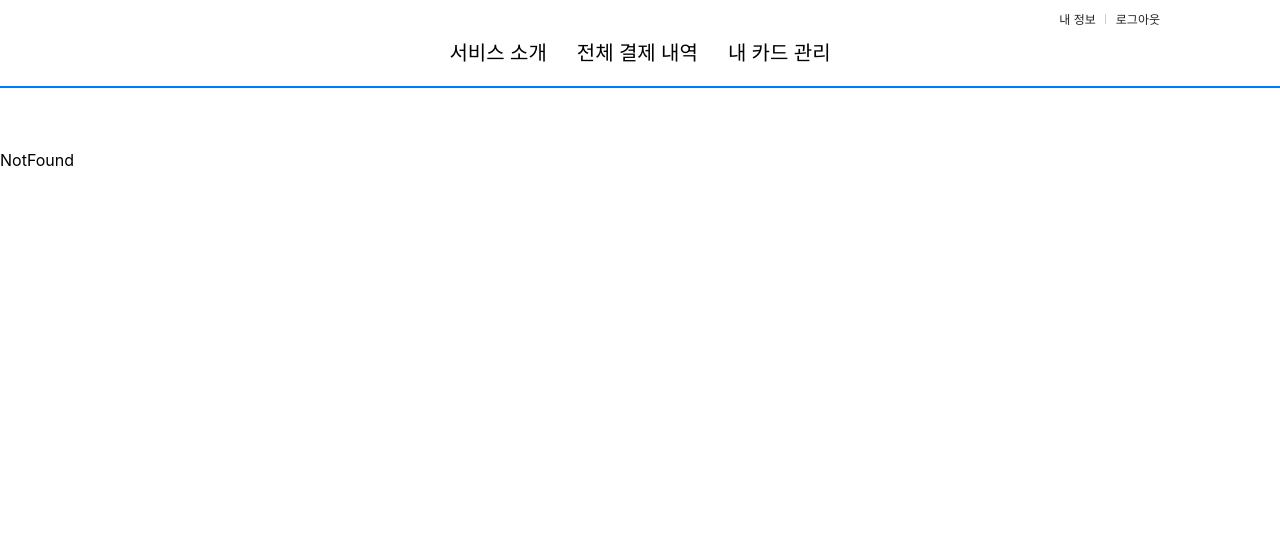
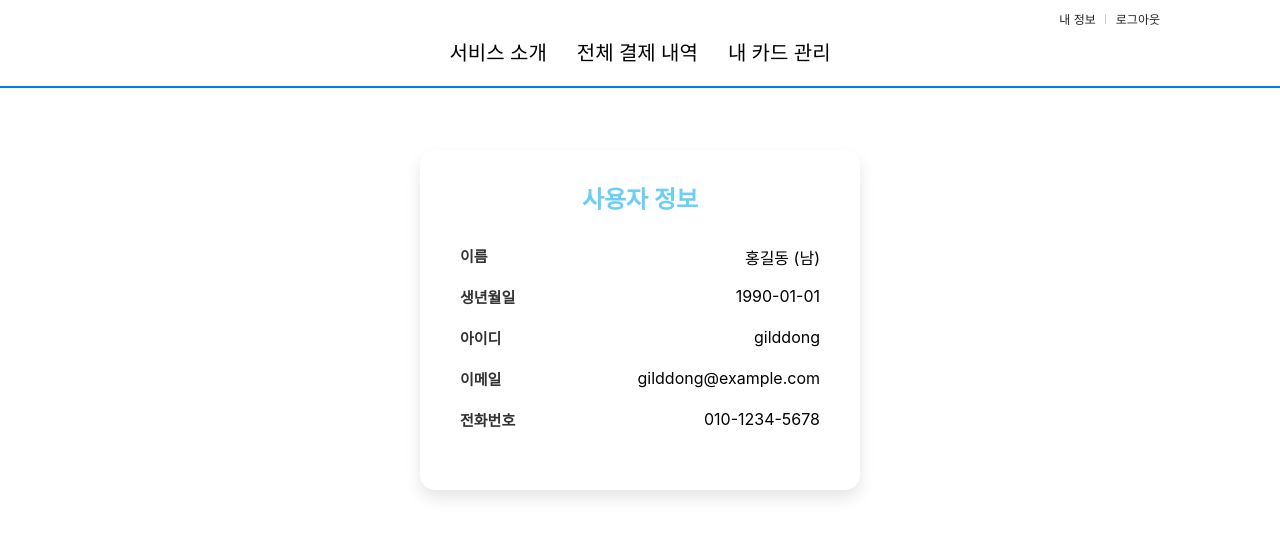
Before and after one commit to JudithHopps/Pay-milli, a React (Create React App) app: page /memberinfo in a window 1280 px wide. Shown: the top 536 px of the page. Built offline with nearby package versions, Linux system fonts and the light colour scheme; no server answers; sample sign-in values are in the browser's storage.

Commit message:
fix: user, auth => member

```diff
--- a/src/App.tsx
+++ b/src/App.tsx
@@ -2,10 +2,10 @@ import { BrowserRouter as Router, Routes, Route } from "react-router-dom";
 
 import NotFound from "pages/NotFound";
 import Main from "pages/Main";
-import Signup from "pages/auth/Signup";
-import Login from "pages/auth/Login";
-import Logout from "pages/auth/Logout";
-import UserInfo from "pages/auth/UserInfo";
+import Signup from "pages/member/Signup";
+import Login from "pages/member/Login";
+import Logout from "pages/member/Logout";
+import MemberInfo from "pages/member/MemberInfo";
 import NavBar from "components/layout/NavBar";
 import Payment from "pages/payment/Payment";
 import RefundProcess from "pages/refund/RefundProcess";
@@ -25,7 +25,7 @@ function App() {
             <Route path="/signup" element={<Signup />} />
             <Route path="/login" element={<Login />} />
             <Route path="/logout" element={<Logout />} />
-            <Route path="/userinfo" element={<UserInfo />} />
+            <Route path="/memberinfo" element={<MemberInfo />} />
             <Route path="/payment" element={<Payment />} />
             <Route path="/refund" element={<RefundProcess />} />
             <Route path="/cardmanagement" element={<CardManagementPage />} />
--- a/src/api/authApi.ts
+++ b/src/api/memberApi.ts
@@ -1,16 +1,16 @@
 import axiosInstance from "./axiosInstance";
-import { SignupFormData, LoginFormData } from "../types/authTypes";
+import { SignupFormData, LoginFormData } from "../types/memberTypes";
 
 // 회원가입 API
 export const signup = async (formData: SignupFormData) => {
-  const response = await axiosInstance.post("/user/join", formData);
+  const response = await axiosInstance.post("/member/join", formData);
   return response.data;
 };
 
 // 로그인 API
 export const login = async (formData: LoginFormData) => {
   const response = await axiosInstance.post<{ accessToken: string }>(
-    "/user/login",
+    "/member/login",
     formData,
   );
   return response.data;
@@ -19,7 +19,7 @@ export const login = async (formData: LoginFormData) => {
 // 로그아웃 API
 export const logout = async (accessToken: string) => {
   const response = await axiosInstance.post(
-    "/user/logout",
+    "/member/logout",
     {},
     {
       headers: {
@@ -31,8 +31,8 @@ export const logout = async (accessToken: string) => {
 };
 
 // 회원 정보 조회 API
-export const getUserInfo = async (accessToken: string) => {
-  const response = await axiosInstance.get("/user/info", {
+export const getMemberInfo = async (accessToken: string) => {
+  const response = await axiosInstance.get("/member/info", {
     headers: {
       Authorization: `Bearer ${accessToken}`,
     },
--- a/src/components/layout/NavBar.tsx
+++ b/src/components/layout/NavBar.tsx
@@ -12,19 +12,19 @@ export default function NavBar() {
   return (
     <Nav>
       <TopNavBar>
-        <UserLinks>
+        <MemberLinks>
           {isLogin ? (
             <>
-              <UserNavLink to="/userinfo">내 정보</UserNavLink>
-              <UserNavLink to="/logout">로그아웃</UserNavLink>
+              <MemberNavLink to="/Memberinfo">내 정보</MemberNavLink>
+              <MemberNavLink to="/logout">로그아웃</MemberNavLink>
             </>
           ) : (
             <>
-              <UserNavLink to="/login">로그인</UserNavLink>
-              <UserNavLink to="/signup">회원가입</UserNavLink>
+              <MemberNavLink to="/login">로그인</MemberNavLink>
+              <MemberNavLink to="/signup">회원가입</MemberNavLink>
             </>
           )}
-        </UserLinks>
+        </MemberLinks>
       </TopNavBar>
 
       <HeaderContainer>
@@ -54,13 +54,13 @@ const TopNavBar = styled.nav`
   background-color: #fff;
 `;
 
-const UserLinks = styled.div`
+const MemberLinks = styled.div`
   display: flex;
   margin-right: 100px;
   gap: 20px;
 `;
 
-const UserNavLink = styled(Link)`
+const MemberNavLink = styled(Link)`
   text-decoration: none;
   font-size: 12px;
   color: #222;
--- a/src/components/auth/LoginForm.tsx
+++ b/src/components/member/LoginForm.tsx
@@ -1,13 +1,13 @@
 import React, { useState, useEffect } from "react";
 import styled from "styled-components";
-import { login } from "../../api/authApi";
-import { LoginFormData } from "../../types/authTypes";
+import { login } from "../../api/memberApi";
+import { LoginFormData } from "../../types/memberTypes";
 import InputField from "../common/InputField";
 import SubmitButton from "../common/SubmitButton";
 
 export default function LoginForm() {
   const [formData, setFormData] = useState<LoginFormData>({
-    userId: "",
+    memberId: "",
     password: "",
   });
 
@@ -43,7 +43,7 @@ export default function LoginForm() {
         label="아이디"
         name="userId"
         type="text"
-        value={formData.userId}
+        value={formData.memberId}
         onChange={handleChange}
         required
       />
--- a/src/components/auth/UserInfoForm.tsx
+++ b/src/components/member/MemberInfoForm.tsx
@@ -1,16 +1,16 @@
 import React, { useEffect, useState } from "react";
-import { getUserInfo } from "../../api/authApi";
-import { UserInfoData } from "../../types/authTypes";
+import { getMemberInfo } from "../../api/memberApi";
+import { MemberInfoData } from "../../types/memberTypes";
 import { useNavigate } from "react-router-dom";
 import styled from "styled-components";
 
-export default function UserInfoForm() {
-  const [userInfo, setUserInfo] = useState<UserInfoData | null>(null);
+export default function MemberInfoForm() {
+  const [memberInfo, setMemberInfo] = useState<MemberInfoData | null>(null);
   const [loading, setLoading] = useState<boolean>(true);
   const navigate = useNavigate();
 
   useEffect(() => {
-    const fetchUserInfo = async () => {
+    const fetchMemberInfo = async () => {
       const accessToken = localStorage.getItem("accessToken");
 
       if (!accessToken) {
@@ -20,14 +20,14 @@ export default function UserInfoForm() {
       }
 
       try {
-        const data = await getUserInfo(accessToken);
-        setUserInfo(data);
+        const data = await getMemberInfo(accessToken);
+        setMemberInfo(data);
       } catch (err) {
         console.error(err);
-        // alert("유저정보 가져오기 실패");
+        // alert("멤버정보 가져오기 실패");
 
-        setUserInfo({
-          userId: "gilddong",
+        setMemberInfo({
+          memberId: "gilddong",
           name: "홍길동",
           email: "gilddong@example.com",
           birthday: "1990-01-01",
@@ -39,7 +39,7 @@ export default function UserInfoForm() {
       }
     };
 
-    fetchUserInfo();
+    fetchMemberInfo();
   }, [navigate]);
 
   if (loading) {
@@ -47,23 +47,23 @@ export default function UserInfoForm() {
   }
 
   return (
-    userInfo && (
+    memberInfo && (
       <FormContainer>
         <InfoItem>
-          <Label>이름</Label> {userInfo.name} (
-          {userInfo.gender === "MALE" ? "남" : "여"})
+          <Label>이름</Label> {memberInfo.name} (
+          {memberInfo.gender === "MALE" ? "남" : "여"})
         </InfoItem>
         <InfoItem>
-          <Label>생년월일</Label> {userInfo.birthday}
+          <Label>생년월일</Label> {memberInfo.birthday}
         </InfoItem>
         <InfoItem>
-          <Label>아이디</Label> {userInfo.userId}
+          <Label>아이디</Label> {memberInfo.memberId}
         </InfoItem>
         <InfoItem>
-          <Label>이메일</Label> {userInfo.email}
+          <Label>이메일</Label> {memberInfo.email}
         </InfoItem>
         <InfoItem>
-          <Label>전화번호</Label> {userInfo.phone}
+          <Label>전화번호</Label> {memberInfo.phone}
         </InfoItem>
       </FormContainer>
     )
--- a/src/components/auth/SignupForm.tsx
+++ b/src/components/member/SignupForm.tsx
@@ -1,7 +1,7 @@
 import React, { useState } from "react";
 import styled from "styled-components";
-import { signup } from "../../api/authApi";
-import { SignupFormData } from "../../types/authTypes";
+import { signup } from "../../api/memberApi";
+import { SignupFormData } from "../../types/memberTypes";
 import InputField from "../common/InputField";
 import SelectField from "../common/SelectField";
 import SubmitButton from "../common/SubmitButton";
@@ -13,7 +13,7 @@ enum GenderType {
 
 export default function SignupForm() {
   const [formData, setFormData] = useState<SignupFormData>({
-    userId: "",
+    memberId: "",
     name: "",
     email: "",
     password: "",
@@ -95,9 +95,9 @@ export default function SignupForm() {
       />
       <InputField
         label="아이디"
-        name="userId"
+        name="memberId"
         type="text"
-        value={formData.userId}
+        value={formData.memberId}
         onChange={handleChange}
         required
         placeholder="gwonil"
--- a/src/pages/auth/UserInfo.tsx
+++ /dev/null
@@ -1,27 +0,0 @@
-import styled from "styled-components";
-import UserInfoForm from "../../components/auth/UserInfoForm";
-
-export default function UserInfo() {
-  return (
-    <UserInfoContainer>
-      <UserInfoTitle>사용자 정보</UserInfoTitle>
-      <UserInfoForm />
-    </UserInfoContainer>
-  );
-}
-
-const UserInfoContainer = styled.div`
-  max-width: 400px;
-  margin: 100px auto;
-  padding: 20px;
-  background-color: white;
-  border-radius: 15px;
-  box-shadow: 0 8px 16px rgba(0, 0, 0, 0.1);
-`;
-
-const UserInfoTitle = styled.h1`
-  text-align: center;
-  margin: 10px;
-  font-size: 24px;
-  color: #6dcef5;
-`;
--- a/src/pages/auth/Login.tsx
+++ b/src/pages/member/Login.tsx
@@ -1,5 +1,5 @@
 import styled from "styled-components";
-import LoginForm from "../../components/auth/LoginForm";
+import LoginForm from "../../components/member/LoginForm";
 
 export default function Login() {
   return (
--- a/src/pages/auth/Logout.tsx
+++ b/src/pages/member/Logout.tsx
@@ -1,6 +1,6 @@
 import { useEffect } from "react";
 import { useNavigate } from "react-router-dom";
-import { logout } from "../../api/authApi";
+import { logout } from "../../api/memberApi";
 
 export default function Logout() {
   const navigate = useNavigate();
--- /dev/null
+++ b/src/pages/member/MemberInfo.tsx
@@ -0,0 +1,27 @@
+import styled from "styled-components";
+import MemberInfoForm from "../../components/member/MemberInfoForm";
+
+export default function MemberInfo() {
+  return (
+    <MemberInfoContainer>
+      <MemberInfoTitle>사용자 정보</MemberInfoTitle>
+      <MemberInfoForm />
+    </MemberInfoContainer>
+  );
+}
+
+const MemberInfoContainer = styled.div`
+  max-width: 400px;
+  margin: 100px auto;
+  padding: 20px;
+  background-color: white;
+  border-radius: 15px;
+  box-shadow: 0 8px 16px rgba(0, 0, 0, 0.1);
+`;
+
+const MemberInfoTitle = styled.h1`
+  text-align: center;
+  margin: 10px;
+  font-size: 24px;
+  color: #6dcef5;
+`;
--- a/src/pages/auth/Signup.tsx
+++ b/src/pages/member/Signup.tsx
@@ -1,5 +1,5 @@
 import styled from "styled-components";
-import SignupForm from "../../components/auth/SignupForm";
+import SignupForm from "../../components/member/SignupForm";
 
 export default function Signup() {
   return (
```
Also changed, not shown: src/types/memberTypes.ts (renamed from src/types/authTypes.ts, +4 -4 lines).
